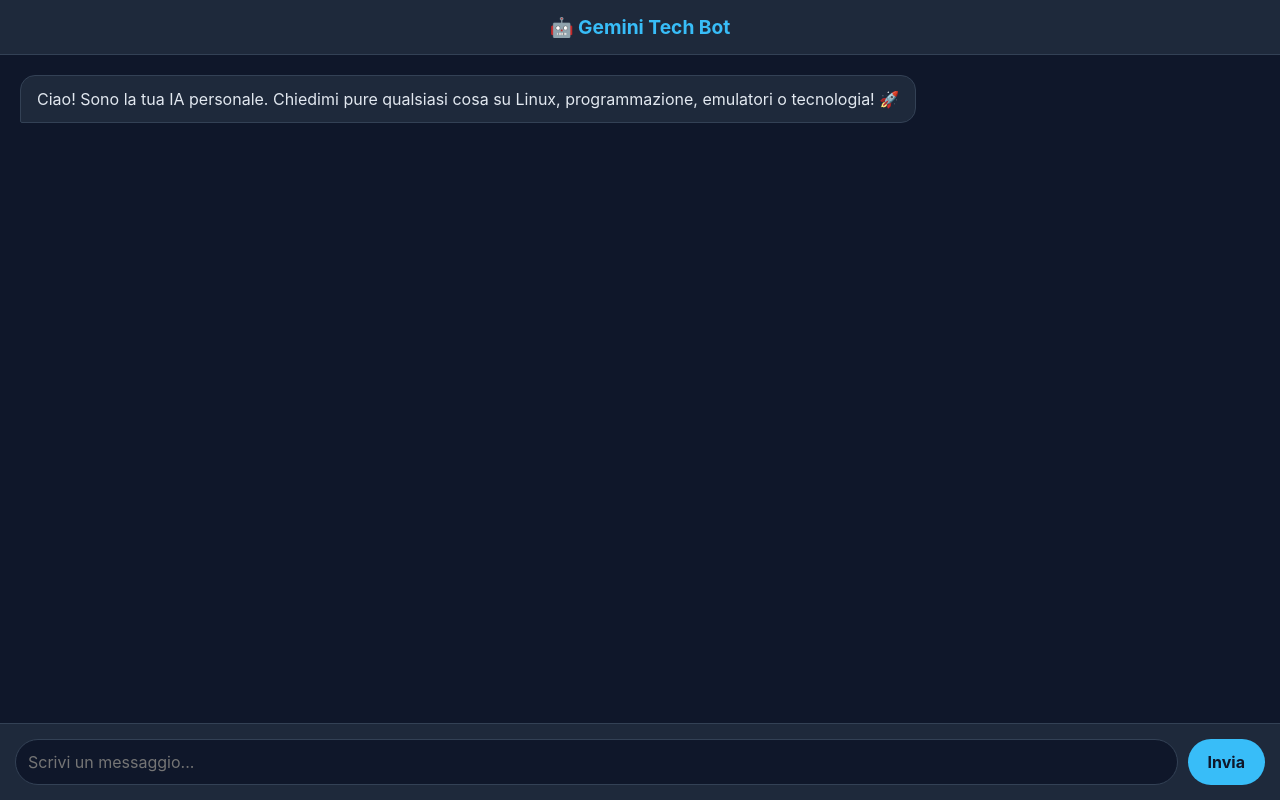
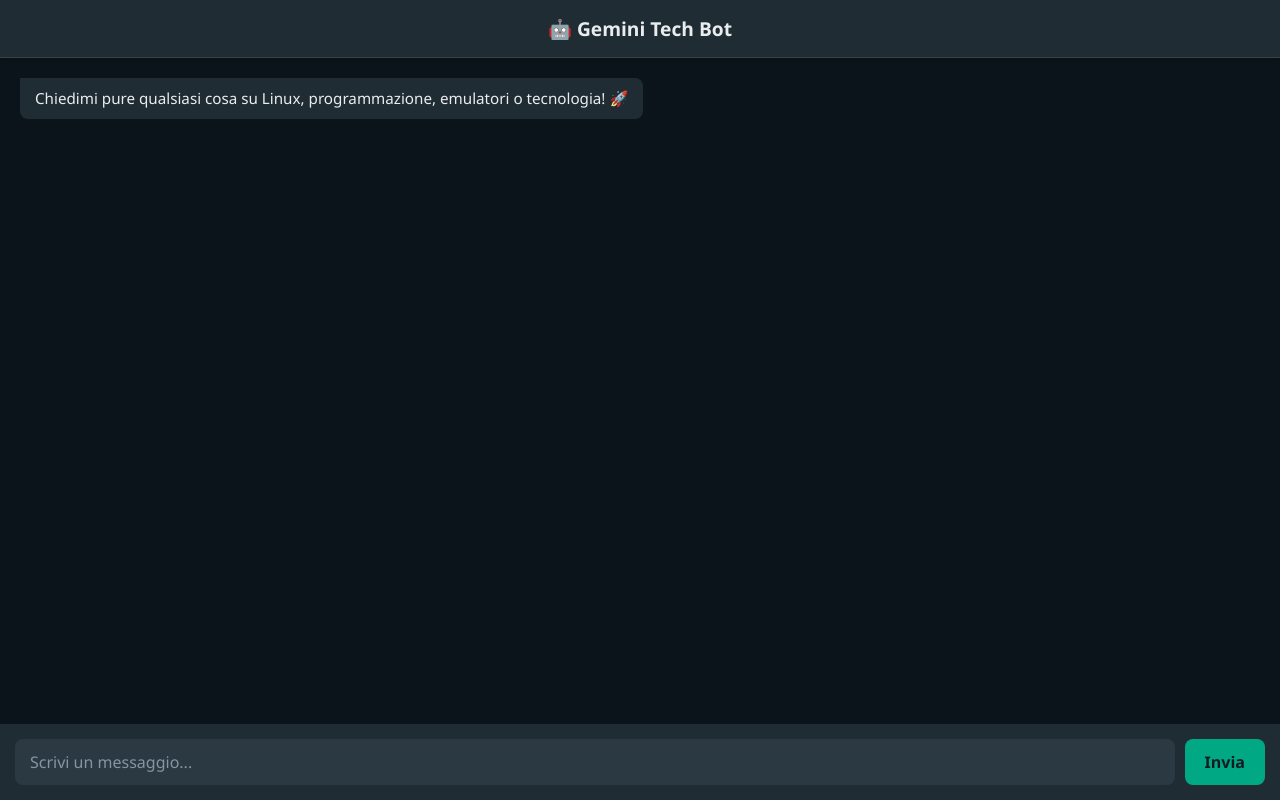
Before and after one commit to xmax8052-eng/mia-ia-personale-o-gemini-tech-bot-., a website: page index.html in a window 1280 px wide. Drawn offline with Linux system fonts and the light colour scheme.

Commit message:
index.html

```diff
--- a/index.html
+++ b/index.html
@@ -3,31 +3,31 @@
 <head>
     <meta charset="UTF-8">
     <meta name="viewport" content="width=device-width, initial-scale=1.0">
-    <title>Gemini Tech AI</title>
+    <title>Gemini Tech Bot</title>
     <style>
         * {
             box-sizing: border-box;
             margin: 0;
             padding: 0;
-            font-family: -apple-system, BlinkMacSystemFont, "Segoe UI", Roboto, Helvetica, Arial, sans-serif;
+            font-family: 'Segoe UI', Tahoma, Geneva, Verdana, sans-serif;
         }
 
         body {
-            background-color: #0f172a;
-            color: #e2e8f0;
+            background-color: #0b141a;
+            color: #e9edef;
             display: flex;
             flex-direction: column;
             height: 100vh;
         }
 
         header {
-            background-color: #1e293b;
+            background-color: #202c33;
             padding: 15px;
             text-align: center;
             font-size: 1.2rem;
             font-weight: bold;
-            border-bottom: 1px solid #334155;
-            color: #38bdf8;
+            border-bottom: 1px solid #374248;
+            box-shadow: 0 2px 4px rgba(0,0,0,0.2);
         }
 
         #chat-container {
@@ -40,64 +40,75 @@
         }
 
         .message {
-            max-width: 80%;
-            padding: 12px 16px;
-            border-radius: 15px;
+            max-width: 75%;
+            padding: 10px 15px;
+            border-radius: 8px;
             line-height: 1.4;
             word-wrap: break-word;
+            font-size: 0.95rem;
         }
 
         .user-message {
-            background-color: #38bdf8;
-            color: #0f172a;
+            background-color: #005c4b;
+            color: #e9edef;
             align-self: flex-end;
-            border-bottom-right-radius: 2px;
+            border-top-right-radius: 0;
         }
 
         .bot-message {
-            background-color: #1e293b;
-            color: #e2e8f0;
+            background-color: #202c33;
+            color: #e9edef;
             align-self: flex-start;
-            border-bottom-left-radius: 2px;
-            border: 1px solid #334155;
+            border-top-left-radius: 0;
+        }
+
+        .error-message {
+            background-color: #5a1e1e;
+            color: #fbd3d3;
+            align-self: center;
+            border-radius: 6px;
+            font-size: 0.85rem;
+            text-align: center;
+            max-width: 90%;
         }
 
         #input-container {
-            background-color: #1e293b;
+            background-color: #202c33;
             padding: 15px;
             display: flex;
             gap: 10px;
-            border-top: 1px solid #334155;
+            align-items: center;
         }
 
         input {
             flex: 1;
-            padding: 12px;
-            border-radius: 25px;
-            border: 1px solid #334155;
-            background-color: #0f172a;
-            color: white;
+            background-color: #2a3942;
+            border: none;
+            color: #fff;
+            padding: 12px 15px;
+            border-radius: 8px;
             font-size: 1rem;
             outline: none;
         }
 
-        input:focus {
-            border-color: #38bdf8;
+        input::placeholder {
+            color: #8696a0;
         }
 
         button {
-            background-color: #38bdf8;
-            color: #0f172a;
+            background-color: #00a884;
+            color: #111b21;
             border: none;
             padding: 12px 20px;
-            border-radius: 25px;
+            border-radius: 8px;
             font-weight: bold;
+            font-size: 1rem;
             cursor: pointer;
-            font-size: 1rem;
+            transition: background 0.2s;
         }
 
-        button:active {
-            opacity: 0.8;
+        button:hover {
+            background-color: #008f72;
         }
     </style>
 </head>
@@ -106,7 +117,7 @@
     <header>🤖 Gemini Tech Bot</header>
 
     <div id="chat-container">
-        <div class="message bot-message">Ciao! Sono la tua IA personale. Chiedimi pure qualsiasi cosa su Linux, programmazione, emulatori o tecnologia! 🚀</div>
+        <div class="message bot-message">Chiedimi pure qualsiasi cosa su Linux, programmazione, emulatori o tecnologia! 🚀</div>
     </div>
 
     <div id="input-container">
@@ -118,10 +129,14 @@
         const chatContainer = document.getElementById('chat-container');
         const userInput = document.getElementById('user-input');
 
-        function appendMessage(text, isUser) {
+        function appendMessage(text, isUser, isError = false) {
             const messageDiv = document.createElement('div');
             messageDiv.classList.add('message');
-            messageDiv.classList.add(isUser ? 'user-message' : 'bot-message');
+            if (isError) {
+                messageDiv.classList.add('error-message');
+            } else {
+                messageDiv.classList.add(isUser ? 'user-message' : 'bot-message');
+            }
             messageDiv.textContent = text;
             chatContainer.appendChild(messageDiv);
             chatContainer.scrollTop = chatContainer.scrollHeight;
@@ -144,13 +159,14 @@
                 });
 
                 const data = await response.json();
-                if (data.reply) {
+                if (response.ok && data.reply) {
                     appendMessage(data.reply, false);
                 } else {
-                    appendMessage("Errore: Risposta non ricevuta dal server.", false);
+                    const errorMsg = data.error || "Errore sconosciuto dal server.";
+                    appendMessage("Errore: " + errorMsg, false, true);
                 }
             } catch (error) {
-                appendMessage("Errore di connessione al server.", false);
+                appendMessage("Errore di connessione al server.", false, true);
             }
         }
 
```
